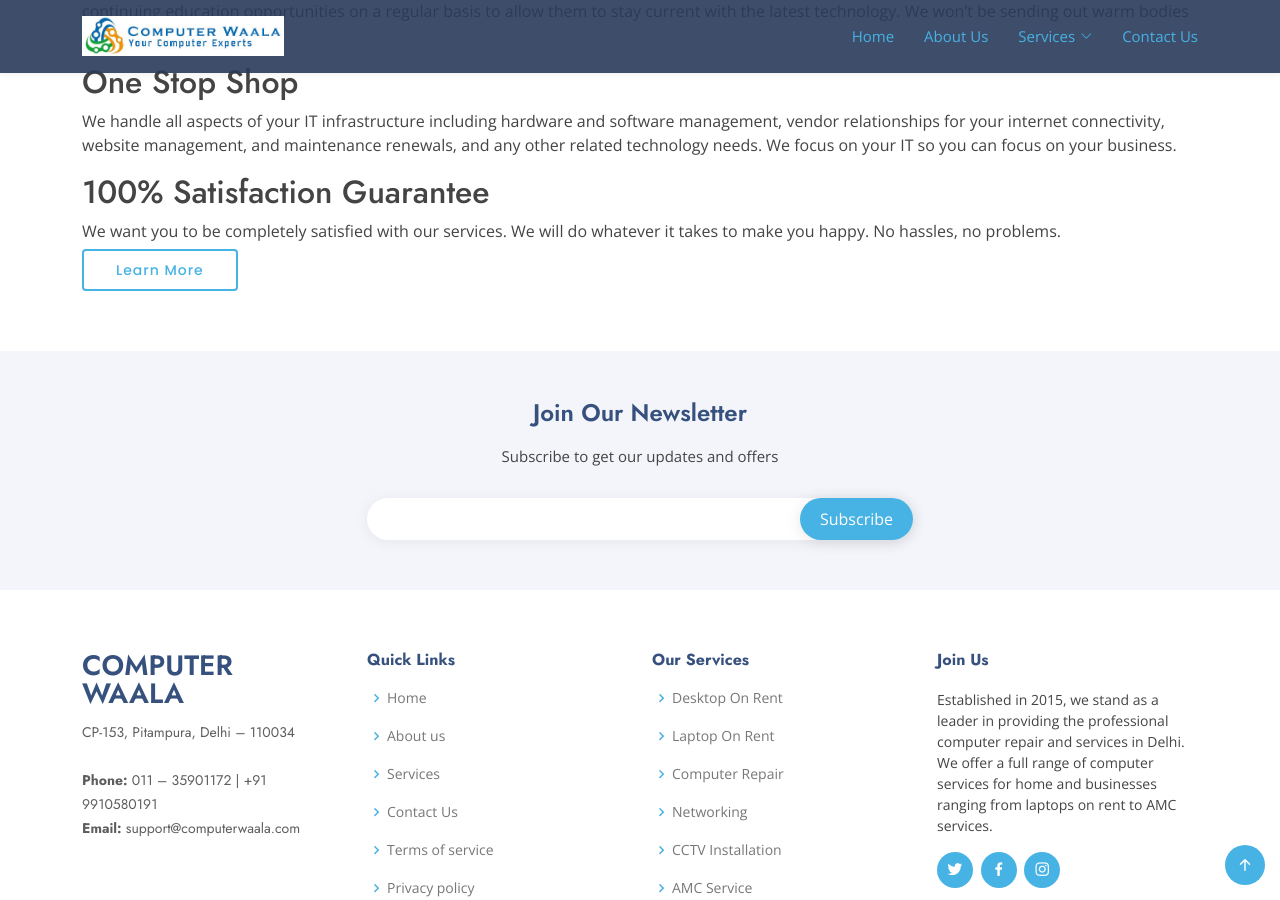
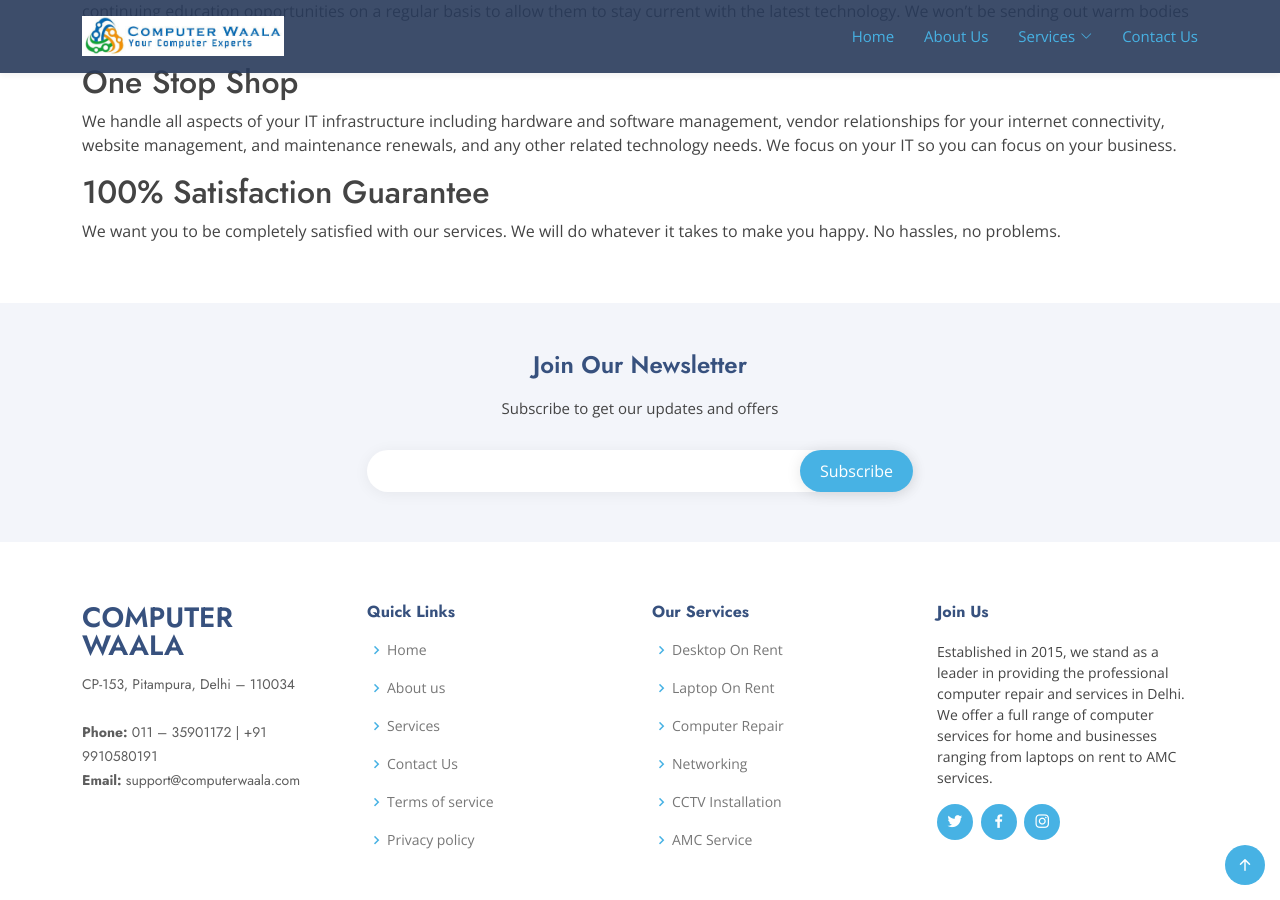
Before and after one commit to ProgrammerNomad/computerwaala, a Jekyll site: the page built from pages/services/networking.html, in a window 1280 px wide and 900 px high, scrolled down 1129 px. Built offline with Jekyll 4.4.1, drawn with Linux system fonts in a browser that asks for light colours.

Commit message:
Update networking.html

```diff
--- a/pages/services/networking.html
+++ b/pages/services/networking.html
@@ -67,7 +67,6 @@
 
 
 
-            <a href="#" class="btn-learn-more">Learn More</a>
           </div>
         </div>
 
```
